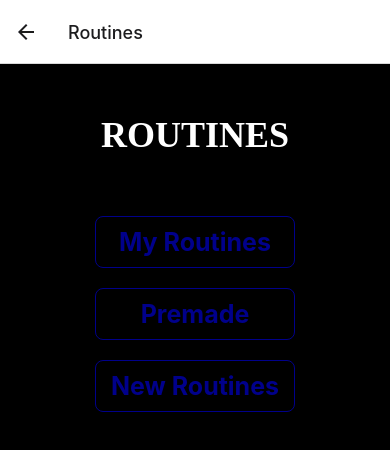
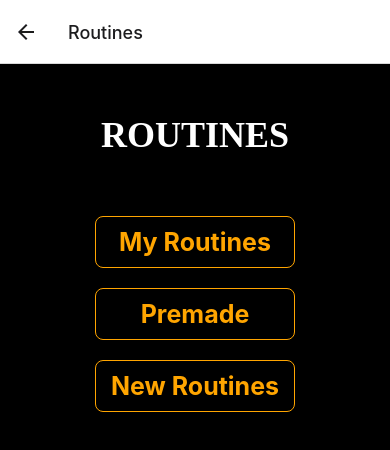
Before and after one commit to WarpSpeedNine/3311_002, a React Native app: screen /Routines in a window 390 px wide. Shown: the top 450 px of the page. Built offline with nearby package versions, Linux system fonts and the light colour scheme; what react-native-sqlite-storage would draw is missing.

Commit message:
The new hotness (color update)

```diff
--- a/pages/HistoryScreen.js
+++ b/pages/HistoryScreen.js
@@ -24,7 +24,7 @@ const styles = StyleSheet.create({
     paddingTop: 50,
   },
   plainText: {
-    color: '#00008b', // Dark blue
+    color: '#FFA500', // Dark blue
     fontSize: 18,
     fontWeight: 'bold',
     marginBottom: 15,
--- a/pages/HomeScreen.js
+++ b/pages/HomeScreen.js
@@ -52,10 +52,10 @@ const styles = StyleSheet.create({
     alignItems: 'center', // Centers text inside the button
     borderRadius: 8, // Rounds corners
     borderWidth: 1,
-    borderColor: '#00008b',
+    borderColor: '#FFA500',
   },
   buttonText: {
-    color: '#00008b',
+    color: '#FFA500',
     fontSize: 25,
     fontWeight: 'bold',
   },
--- a/pages/LogWorkoutScreen.js
+++ b/pages/LogWorkoutScreen.js
@@ -34,7 +34,7 @@ const styles = StyleSheet.create({
     justifyContent: 'center', // centers children on vertical axis, in center not at top
   },
   exerciseText: {
-    color: '#00008b', // Dark blue
+    color: '#FFA500', // Dark blue
     fontSize: 18,
     fontWeight: 'bold',
     marginBottom: 15, // Some space between exercises
@@ -44,12 +44,12 @@ const styles = StyleSheet.create({
     padding: 10,
     marginTop: 20, // Some space above the button
     borderWidth: 1,
-    borderColor: '#00008b',
+    borderColor: '#FFA500',
     alignItems: 'center',
     borderRadius: 8,
   },
   buttonText: {
-    color: '#00008b', // Dark blue
+    color: '#FFA500', // Dark blue
     fontSize: 25,
     fontWeight: 'bold',
   },
--- a/pages/RoutinesScreen.js
+++ b/pages/RoutinesScreen.js
@@ -34,7 +34,7 @@ const styles = StyleSheet.create({
     paddingTop: 50,
   },
   plainText: {
-    color: '#00008b', // Dark blue
+    color: '#FFA500', // Dark blue
     fontSize: 18,
     fontWeight: 'bold',
     marginBottom: 15,
@@ -54,10 +54,10 @@ const styles = StyleSheet.create({
     alignItems: 'center', // Centers text inside the button
     borderRadius: 8, // Rounds corners
     borderWidth: 1,
-    borderColor: '#00008b',
+    borderColor: '#FFA500',
   },
   buttonText: {
-    color: '#00008b',
+    color: '#FFA500',
     fontSize: 25,
     fontWeight: 'bold',
   },
--- a/src/Calendar.jsx
+++ b/src/Calendar.jsx
@@ -165,7 +165,7 @@ const styles = StyleSheet.create({
     color: '#013955',
   },
   prev_next_buttons: {
-    color: '#00008b',
+    color: '#FFA500',
     fontSize: 25,
     fontWeight: 'bold',
   },
```
